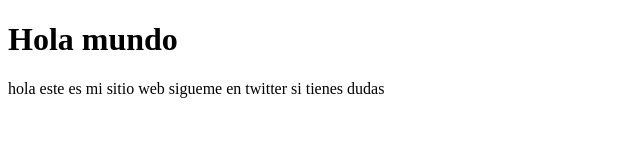
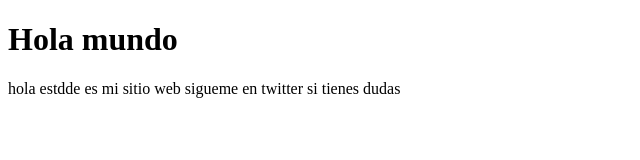
Before and after one commit to diocal7/proyectoDemoCursoPrework, a plain HTML site: page index.html in a window 1280 px wide. Shown: the full height of the page, 0-640 px from the left. Drawn offline with Linux system fonts and the light colour scheme.

Commit message:
cambios agregamos sitio

```diff
--- a/index.html
+++ b/index.html
@@ -10,7 +10,9 @@
 <body>
     <h1>Hola mundo</h1>
 
-    <p>hola este es mi sitio web sigueme en twitter si tienes dudas
+    <p>hola estdde es mi sitio web sigueme en twitter si tienes dudas
     </p>
+
+
 </body>
 </html>
```
